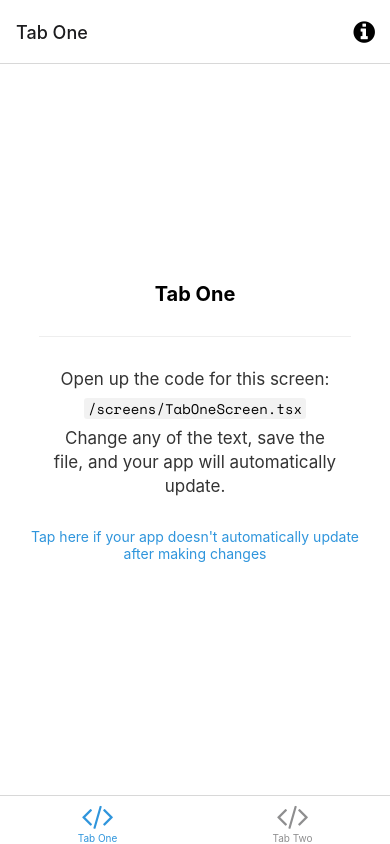
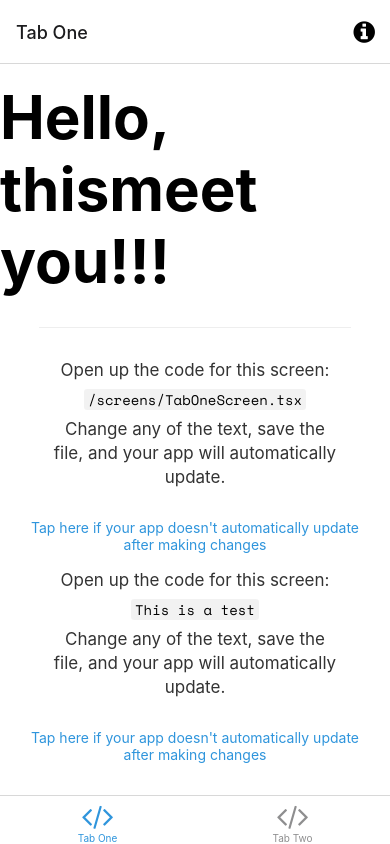
Before and after one commit to Centrul-Crestin-Life/App, a React Native app: screen /TabOne in a window 390 px wide. Built offline with nearby package versions, Linux system fonts and the light colour scheme; what expo-linking would draw is missing.

Commit message:
Update TabOneScreen.tsx

```diff
--- a/screens/TabOneScreen.tsx
+++ b/screens/TabOneScreen.tsx
@@ -7,9 +7,10 @@ import { RootTabScreenProps } from '../types';
 export default function TabOneScreen({ navigation }: RootTabScreenProps<'TabOne'>) {
   return (
     <View style={styles.container}>
-      <Text style={styles.title}>Tab One</Text>
-      <View style={styles.separator} lightColor="#eee" darkColor="rgba(255,255,255,0.1)" />
+      <Text style={styles.title}>Hello, thismeet you!!!</Text>
+      <View style={styles.separator} lightColor="#eee" darkColor="rgba(125,255,255,0.1)" />
       <EditScreenInfo path="/screens/TabOneScreen.tsx" />
+      <EditScreenInfo path="This is a test" />
     </View>
   );
 }
@@ -21,7 +22,7 @@ const styles = StyleSheet.create({
     justifyContent: 'center',
   },
   title: {
-    fontSize: 20,
+    fontSize: 60,
     fontWeight: 'bold',
   },
   separator: {
```
